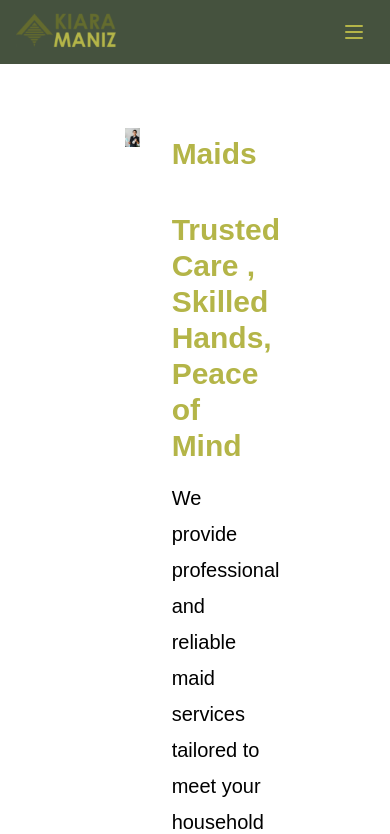
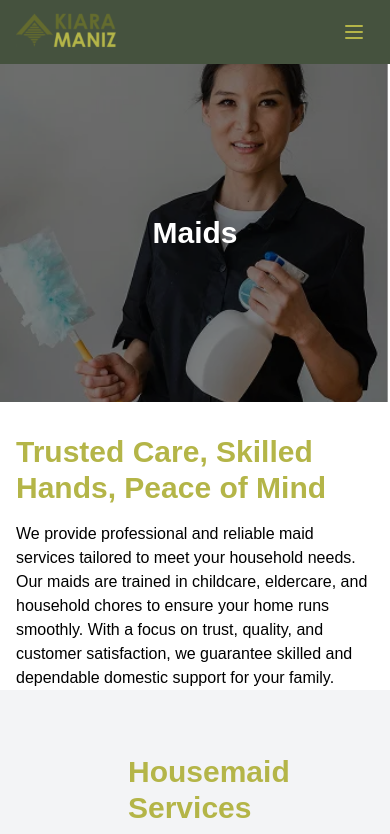
Before and after one commit to azrulwm/kiara-maniz, a Next.js app: page /maids in a window 390 px wide. Shown: the top 834 px of the page. Built offline with nearby package versions, Linux system fonts and the light colour scheme.

Commit message:
feat: Improved the mobile responsiveness for foreignworkerpage

```diff
--- a/src/components/ForeignWorkerPage/ForeignWorker/ForeignWorker.tsx
+++ b/src/components/ForeignWorkerPage/ForeignWorker/ForeignWorker.tsx
@@ -24,39 +24,58 @@
 
   return (
     <div className="foreign-worker-foreignworkerpage">
-      <div className="container flex flex-col items-center justify-center gap-6 px-32 py-16">
-        <div className="flex gap-8">
-          <div className="w-1/3">
+      <div className="container flex flex-col items-center justify-center gap-6 px-32 py-16 max-md:px-0 max-md:py-0">
+        <div className="flex gap-8 max-md:block max-md:w-full">
+          {/* Image Section */}
+          <div className="w-1/3 max-md:relative max-md:h-[40vh] max-md:w-full">
+            <div className="max-md:absolute max-md:inset-0">
               <Image
                 src={foreignWorker}
                 alt="Foreign worker image"
                 width={250}
                 height={250}
                 priority
-              className="mb-4 w-full object-contain"
+                className="mb-4 w-full object-contain max-md:h-full max-md:w-full max-md:object-cover max-md:brightness-50"
               />
             </div>
-          <div className="w-2/3">
-            <h1 className="mt-2 text-3xl font-extrabold text-secondary">
+            {/* Mobile Header */}
+            <div className="hidden max-md:absolute max-md:inset-0 max-md:flex max-md:items-center max-md:justify-center">
+              <h1 className="text-center text-3xl font-extrabold text-white">
                 {foreignWorkerDetails.header}
               </h1>
-            <h1 className="mt-10 text-3xl font-extrabold text-secondary">
+            </div>
+          </div>
+
+          {/* Content Section */}
+          <div className="w-2/3 max-md:mt-8 max-md:w-full max-md:px-4">
+            {/* Desktop Header */}
+            <h1 className="mt-2 text-3xl font-extrabold text-secondary max-md:hidden">
+              {foreignWorkerDetails.header}
+            </h1>
+            <h1 className="mt-10 text-3xl font-extrabold text-secondary max-md:mt-0">
               {foreignWorkerDetails.mainParagraph.title}
             </h1>
-            <p className="mt-4 text-xl leading-9">
+            <p className="mt-4 text-xl leading-9 max-md:text-base">
               {foreignWorkerDetails.mainParagraph.description}
             </p>
           </div>
         </div>
-        <div>
+
+        {/* Description Section */}
+        <div className="w-full max-md:px-4">
           {foreignWorkerDetails.descriptionParagraph.map((item, index) => {
             if (typeof item === 'object' && 'intro' in item) {
               return (
                 <div key={index} className="mb-10">
-                  <p className="text-xl leading-8">{item.intro}</p>
+                  <p className="text-xl leading-8 max-md:text-base">
+                    {item.intro}
+                  </p>
                   <ul className="mt-4 list-disc space-y-2 pl-8">
                     {item.list.map((bullet, bulletIndex) => (
-                      <li key={bulletIndex} className="text-xl leading-8">
+                      <li
+                        key={bulletIndex}
+                        className="text-xl leading-8 max-md:text-base"
+                      >
                         {bullet}
                       </li>
                     ))}
@@ -65,7 +84,10 @@
               );
             }
             return (
-              <p key={index} className="mb-10 text-xl leading-8">
+              <p
+                key={index}
+                className="mb-10 text-xl leading-8 max-md:text-base"
+              >
                 {item}
               </p>
             );
--- a/src/components/ForeignWorkerPage/OurServices/OurServices.tsx
+++ b/src/components/ForeignWorkerPage/OurServices/OurServices.tsx
@@ -23,8 +23,7 @@
       },
       {
         title: 'Home Leave Processing',
-        descripton:
-          'Process and prepare documents needed for housemaid’s holidays to their home country.',
+        descripton: `Process and prepare documents needed for housemaid's holidays to their home country.`,
       },
       {
         title: 'Flight Ticket Booking & Check Out Memo',
@@ -48,8 +47,7 @@
       },
       {
         title: 'Salary Remittance',
-        descripton:
-          'Remittance of salary to housemaids’ families in the source country.',
+        descripton: `Remittance of salary to housemaids' families in the source country.`,
       },
       {
         title: 'Airport Transfer & Escort Services',
@@ -58,22 +56,25 @@
       },
     ],
   };
+
   return (
     <div className="our-services-foreignworkerpage bg-gray-100">
-      <div className="container flex flex-col items-center justify-center px-32 py-16">
-        <h1 className="mb-10 text-center text-3xl font-extrabold text-secondary">
+      <div className="container flex flex-col items-center justify-center px-32 py-16 max-md:px-4 max-md:py-8">
+        <h1 className="mb-10 text-center text-3xl font-extrabold text-secondary max-md:mb-6 max-md:text-2xl">
           {serviceDetails.header}
         </h1>
-        <div className="grid w-full grid-cols-1 gap-x-20 gap-y-8 md:grid-cols-2">
+        <div className="grid w-full grid-cols-1 gap-x-20 gap-y-8 max-md:gap-x-4 max-md:gap-y-4 md:grid-cols-2">
           {serviceDetails.commitmentCard.map((item, index) => (
             <div
               key={index}
-              className="flex h-[150px] flex-col items-center rounded-3xl bg-secondary p-6"
+              className="flex h-[150px] flex-col items-center rounded-3xl bg-secondary p-6 max-md:h-auto max-md:p-4"
             >
-              <h3 className="mb-4 text-center text-xl font-bold text-white">
+              <h3 className="mb-4 text-center text-xl font-bold text-white max-md:mb-2 max-md:text-lg">
                 {item.title}
               </h3>
-              <p className="text-center text-white">{item.descripton}</p>
+              <p className="text-center text-white max-md:text-sm">
+                {item.descripton}
+              </p>
             </div>
           ))}
         </div>
--- a/src/components/MaidsPage/Maids/Maids.tsx
+++ b/src/components/MaidsPage/Maids/Maids.tsx
@@ -5,7 +5,7 @@
   const maidsDetails = {
     header: 'Maids',
     mainParagraph: {
-      title: 'Trusted Care , Skilled Hands, Peace of Mind',
+      title: 'Trusted Care, Skilled Hands, Peace of Mind',
       description:
         'We provide professional and reliable maid services tailored to meet your household needs. Our maids are trained in childcare, eldercare, and household chores to ensure your home runs smoothly. With a focus on trust, quality, and customer satisfaction, we guarantee skilled and dependable domestic support for your family.',
     },
@@ -13,26 +13,38 @@
 
   return (
     <div className="maid-maidspage">
-      <div className="container flex flex-col items-center justify-center gap-6 px-32 py-16">
-        <div className="flex gap-8">
-          <div className="w-1/3">
+      <div className="container flex flex-col items-center justify-center gap-6 px-32 py-16 max-md:px-0 max-md:py-0">
+        <div className="flex gap-8 max-md:block max-md:w-full">
+          {/* Image Section */}
+          <div className="w-1/3 max-md:relative max-md:h-[40vh] max-md:w-full">
+            <div className="max-md:absolute max-md:inset-0">
               <Image
                 src={maids}
                 alt="Maid image"
                 width={250}
                 height={250}
                 priority
-              className="mb-4 w-full object-contain"
+                className="mb-4 w-full object-contain max-md:h-full max-md:w-full max-md:object-cover max-md:brightness-50"
               />
             </div>
-          <div className="w-2/3">
-            <h1 className="mt-2 text-3xl font-extrabold text-secondary">
+            {/* Mobile Header */}
+            <div className="hidden max-md:absolute max-md:inset-0 max-md:flex max-md:items-center max-md:justify-center">
+              <h1 className="text-center text-3xl font-extrabold text-white">
                 {maidsDetails.header}
               </h1>
-            <h1 className="mt-10 text-3xl font-extrabold text-secondary">
+            </div>
+          </div>
+
+          {/* Content Section */}
+          <div className="w-2/3 max-md:mt-8 max-md:w-full max-md:px-4">
+            {/* Desktop Header */}
+            <h1 className="mt-2 text-3xl font-extrabold text-secondary max-md:hidden">
+              {maidsDetails.header}
+            </h1>
+            <h1 className="mt-10 text-3xl font-extrabold text-secondary max-md:mt-0">
               {maidsDetails.mainParagraph.title}
             </h1>
-            <p className="mt-4 text-xl leading-9">
+            <p className="mt-4 text-xl leading-9 max-md:text-base">
               {maidsDetails.mainParagraph.description}
             </p>
           </div>
```
Lines whose indentation alone changed are shown as unchanged.
